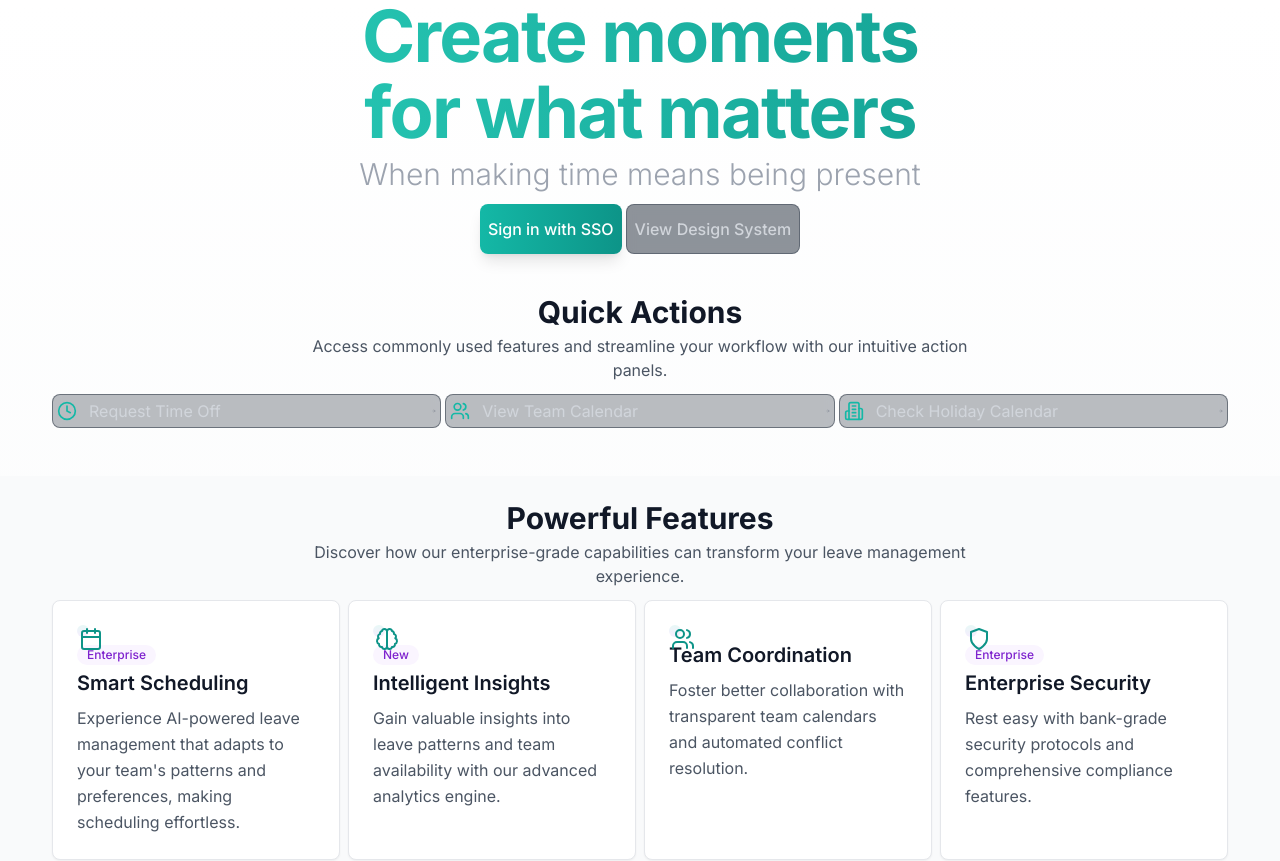
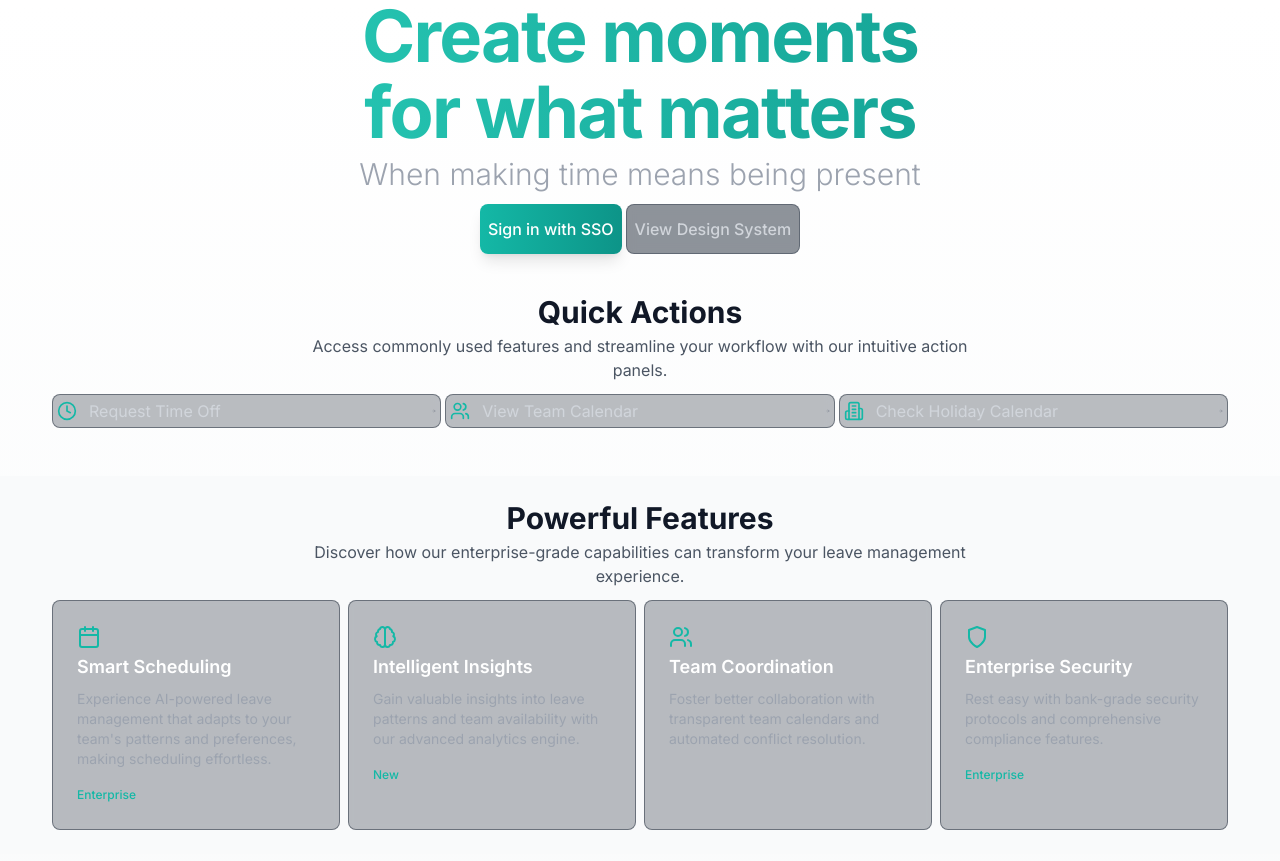
Before and after one commit to TheJohny71/alfie-enterprise-v3, a Next.js app: page /alfie-enterprise-v3/ in a window 1280 px wide. Shown: the top 861 px of the page. Built offline with nearby package versions, Linux system fonts and the light colour scheme.

Commit message:
Update feature-card.tsx

```diff
--- a/src/components/features/welcome/feature-card.tsx
+++ b/src/components/features/welcome/feature-card.tsx
@@ -1,6 +1,7 @@
-import { FC } from 'react'
-import type { FeatureCardProps } from './types'
-import { Card } from '@/components/ui/card'
+"use client";
+
+import { FC } from 'react';
+import type { FeatureCardProps } from './types';
 
 export const FeatureCard: FC<FeatureCardProps> = ({
   Icon,
@@ -8,32 +9,20 @@ export const FeatureCard: FC<FeatureCardProps> = ({
   description,
   tag
 }) => {
-  const baseCardClass = "p-6 transition-all duration-300 hover:-translate-y-1";
-  const backgroundClass = "bg-white dark:bg-gray-800 border-gray-200 dark:border-gray-700";
-  const hoverClass = "hover:shadow-lg hover:border-purple-500/50";
-
   return (
-    <Card className={`${baseCardClass} ${backgroundClass} ${hoverClass}`}>
-      <div className="relative w-12 h-12 mb-4">
-        <div className="absolute inset-0 bg-gradient-to-b from-teal-500/10 to-purple-500/10 rounded-full" />
-        <div className="w-8 h-8 text-teal-600 dark:text-teal-400 absolute top-1/2 left-1/2 transform -translate-x-1/2 -translate-y-1/2">
-          <Icon />
-        </div>
-      </div>
-
+    <div className="group rounded-lg p-6 border border-gray-800/50 bg-gray-800/30 backdrop-blur-sm hover:bg-gray-800/50 hover:border-teal-500/50 transition-all duration-300">
+      <Icon className="w-6 h-6 mb-4 text-teal-500 group-hover:scale-110 transition-transform duration-300" />
+      <h3 className="text-lg font-semibold text-white mb-2">
+        {title}
+      </h3>
+      <p className="text-sm mb-3 text-gray-400 group-hover:text-gray-300 transition-colors duration-300">
+        {description}
+      </p>
       {tag && (
-        <span className="inline-flex items-center px-2.5 py-0.5 rounded-full text-xs font-medium bg-purple-50 text-purple-700 dark:bg-purple-900/30 dark:text-purple-300">
+        <span className="inline-block text-xs font-medium text-teal-500 group-hover:text-teal-400 transition-colors duration-300">
           {tag}
         </span>
       )}
-
-      <h3 className="text-xl font-semibold mt-4 mb-2 text-gray-900 dark:text-white">
-        {title}
-      </h3>
-
-      <p className="text-gray-600 dark:text-gray-300 leading-relaxed">
-        {description}
-      </p>
-    </Card>
+    </div>
   );
 };
```
